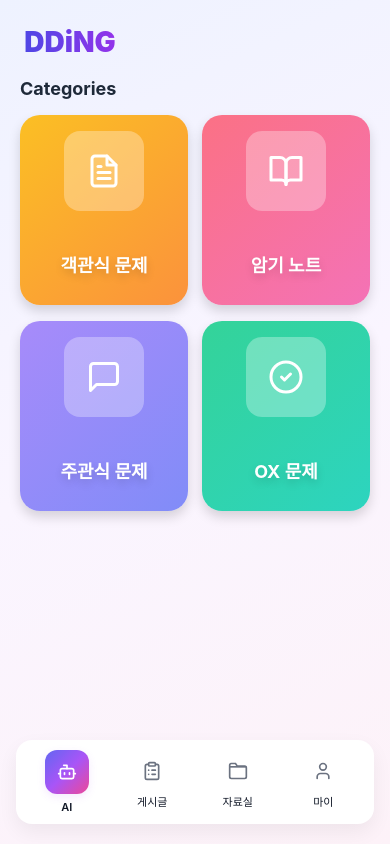
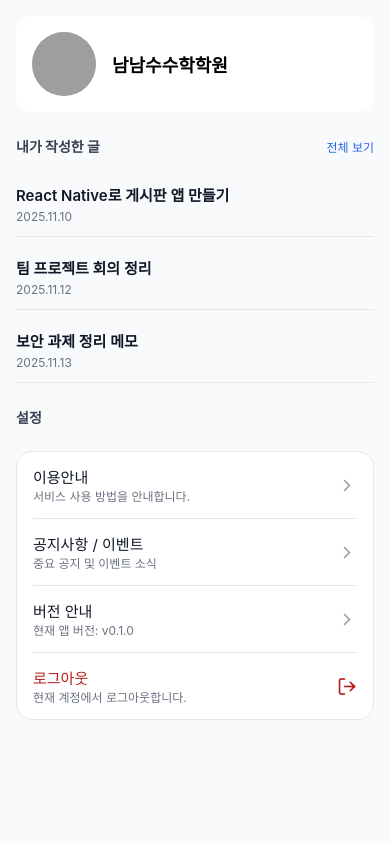
Before and after one commit to MJU-TeamProject-JSHS/frontend, a React Native app: screen /MyPageMain in a window 390 px wide. Built offline with nearby package versions, Linux system fonts and the light colour scheme; grey boxes are pictures that could not be loaded.

Commit message:
feat(mypage): 마이페이지 기본  화면 구현

```diff
--- a/App.tsx
+++ b/App.tsx
@@ -8,6 +8,8 @@
 import ProblemLoading from './src/screen/ai/ProblemLoadingScreen';
 import ProblemResultScreen from './src/screen/ai/ProblemResultScreen';
 import BoardDetailScreen from './src/screen/board/BoardDetailScreen';
+import MyPageScreen from './src/screen/mypage/MyPageMainScreen';
+
 
 const Stack = createNativeStackNavigator();
 
@@ -17,10 +19,12 @@
       <NavigationContainer>
         <Stack.Navigator screenOptions={{ headerShown: false }}>
           <Stack.Screen name="AiHome" component={AiHomeScreen} />
+
+          <Stack.Screen name="MyPageMain" component={MyPageScreen} />
+          <Stack.Screen name="BoardDetail" component={BoardDetailScreen} />
           <Stack.Screen name="ProblemMake" component={ProblemMakeScreen} />
           <Stack.Screen name="ProblemLoading" component={ProblemLoading} />
           <Stack.Screen name="ProblemResult" component={ProblemResultScreen} />
-          <Stack.Screen name="BoardDetail" component={BoardDetailScreen} />
         </Stack.Navigator>
       </NavigationContainer>
     </SafeAreaProvider>
--- a/package.json
+++ b/package.json
@@ -10,8 +10,8 @@
   },
   "dependencies": {
     "@expo/vector-icons": "^15.0.3",
-    "@react-navigation/native": "^7.1.19",
-    "@react-navigation/native-stack": "^7.6.2",
+    "@react-navigation/native": "^7.1.20",
+    "@react-navigation/native-stack": "^7.6.3",
     "expo": "~54.0.22",
     "expo-asset": "~12.0.9",
     "expo-document-picker": "~14.0.7",
--- a/src/screen/mypage/MyPageMainScreen.tsx
+++ b/src/screen/mypage/MyPageMainScreen.tsx
@@ -0,0 +1,290 @@
+import React from 'react';
+import {
+  View,
+  Text,
+  ScrollView,
+  TouchableOpacity,
+  Image,
+  Alert,
+} from 'react-native';
+import { Feather } from '@expo/vector-icons';
+
+// 테스트용 더미
+type UserProfile = {
+  id: string;
+  nickname: string;
+  avatarUrl: string;
+};
+
+type MyPost = {
+  id: number;
+  title: string;
+  createdAt: string;
+  likeCount?: number;
+  commentCount?: number;
+};
+
+const MOCK_PROFILE: UserProfile = {
+  id: 'user-1',
+  nickname: '남남수수학학원',
+  avatarUrl: 'https://i.pravatar.cc/150?img=3',
+};
+
+const MOCK_MY_POSTS: MyPost[] = [
+  {
+    id: 101,
+    title: 'React Native로 게시판 앱 만들기',
+    createdAt: '2025-11-10T09:30:00Z',
+    likeCount: 12,
+    commentCount: 3,
+  },
+  {
+    id: 102,
+    title: '팀 프로젝트 회의 정리',
+    createdAt: '2025-11-12T14:15:00Z',
+    likeCount: 5,
+    commentCount: 1,
+  },
+  {
+    id: 103,
+    title: '보안 과제 정리 메모',
+    createdAt: '2025-11-13T21:00:00Z',
+    likeCount: 0,
+    commentCount: 0,
+  },
+];
+
+const APP_VERSION = '0.1.0';
+
+//천단위로 콤마
+const fmtNumber = (n: number | undefined) =>
+  String(n ?? 0).replace(/\B(?=(\d{3})+(?!\d))/g, ',');
+
+//날짜 포맷 (YYYY.MM.DD)으로 바꾸기
+function formatDateShort(iso: string) {
+  try {
+    const d = new Date(iso);
+    const y = d.getFullYear();
+    const m = String(d.getMonth() + 1).padStart(2, '0');
+    const day = String(d.getDate()).padStart(2, '0');
+    return `${y}.${m}.${day}`;
+  } catch {
+    return '';
+  }
+}
+
+//임시 스타일
+const S = {
+  page: { flex: 1, backgroundColor: '#f9fafb' as const },
+  container: { padding: 16 },
+
+  // 섹션 헤더 (제목 + 전체 보기)
+  sectionHeaderRow: {
+    marginTop: 24,
+    marginBottom: 8,
+    flexDirection: 'row' as const,
+    alignItems: 'center' as const,
+    justifyContent: 'space-between' as const,
+  },
+  sectionTitle: {
+    fontSize: 14,
+    fontWeight: '700' as const,
+    color: '#374151',
+  },
+  sectionMoreText: {
+    fontSize: 12,
+    color: '#2563eb',
+  },
+
+  // 프로필 카드
+  profileCard: {
+    flexDirection: 'row' as const,
+    alignItems: 'center' as const,
+    padding: 16,
+    borderRadius: 16,
+    backgroundColor: '#ffffff',
+    elevation: 2,
+  },
+  avatar: {
+    width: 64,
+    height: 64,
+    borderRadius: 9999,
+    backgroundColor: '#e5e7eb',
+  },
+  profileTextWrap: { marginLeft: 16, flex: 1 },
+  nickname: { fontSize: 18, fontWeight: '700' as const },
+
+  // 내 글 목록
+  postCard: {
+    marginTop: 8,
+    paddingVertical: 12,
+    borderBottomWidth: 1,
+    borderBottomColor: '#e5e7eb',
+  },
+  postTitle: { fontSize: 15, fontWeight: '600' as const, color: '#111827' },
+  postMetaRow: {
+    flexDirection: 'row' as const,
+    alignItems: 'center' as const,
+    marginTop: 4,
+  },
+  postMetaText: { fontSize: 12, color: '#6b7280' },
+
+  // 설정 카테
+  settingCard: {
+    marginTop: 24,
+    borderRadius: 16,
+    backgroundColor: '#ffffff',
+    overflow: 'hidden' as const,
+    borderWidth: 1,
+    borderColor: '#e5e7eb',
+  },
+  settingItem: {
+    flexDirection: 'row' as const,
+    alignItems: 'center' as const,
+    justifyContent: 'space-between' as const,
+    paddingHorizontal: 16,
+    paddingVertical: 14,
+  },
+  settingLabel: { fontSize: 15, color: '#111827' },
+  settingSub: { fontSize: 12, color: '#6b7280' },
+  settingDivider: {
+    height: 1,
+    backgroundColor: '#e5e7eb',
+    marginHorizontal: 16,
+  },
+};
+
+// 일단 알림으로 대체
+function handlePressPost(post: MyPost) {
+  Alert.alert(
+    '게시글 상세',
+    `"${post.title}" 상세 페이지로 이동 예정입니다.\n\n나중에 navigation.navigate('BoardDetail', { postId: ${post.id} }) 로 연결합니다.`
+  );
+}
+
+function handlePressSetting(key: 'guide' | 'notice' | 'version' | 'logout') {
+  const msg = {
+    guide: '이용안내 화면 이동 예정',
+    notice: '공지사항/이벤트 화면 이동 예정',
+    version: `현재 앱 버전: v${APP_VERSION}`,
+    logout: '로그아웃 기능 연결 예정 (토큰 삭제 등)',
+  }[key];
+
+  Alert.alert(msg);
+}
+
+// ----- 컴포넌트 -----
+export default function MyPageScreen() {
+  const profile = MOCK_PROFILE;
+  const posts = MOCK_MY_POSTS;
+
+  return (
+    <ScrollView style={S.page} contentContainerStyle={S.container}>
+
+
+      {/* 프로필 카드 */}
+      <View style={S.profileCard}>
+        <Image source={{ uri: profile.avatarUrl }} style={S.avatar} />
+
+        <View style={S.profileTextWrap}>
+          <Text style={S.nickname}>{profile.nickname}</Text>
+        </View>
+      </View>
+
+      {/* 내가 쓴 글 + 전체 보기 */}
+      <View style={S.sectionHeaderRow}>
+        <Text style={S.sectionTitle}>내가 작성한 글</Text>
+        <TouchableOpacity
+          onPress={() =>
+            Alert.alert(
+              '전체 보기',
+              '내가 작성한 모든 글 목록 화면으로 이동 예정입니다.'
+            )
+          }
+        >
+          <Text style={S.sectionMoreText}>전체 보기</Text>
+        </TouchableOpacity>
+      </View>
+
+      {posts.length === 0 ? (
+        <Text style={{ fontSize: 13, color: '#9ca3af' }}>
+          아직 작성한 게시글이 없습니다.
+        </Text>
+      ) : (
+        posts.map(post => (
+          <TouchableOpacity
+            key={post.id}
+            style={S.postCard}
+            activeOpacity={0.7}
+            onPress={() => handlePressPost(post)}
+          >
+            <Text style={S.postTitle} numberOfLines={1}>
+              {post.title}
+            </Text>
+            <View style={S.postMetaRow}>
+              {/* ✅ 날짜만 표시 (좋아요 수 제거) */}
+              <Text style={S.postMetaText}>
+                {formatDateShort(post.createdAt)}
+              </Text>
+            </View>
+          </TouchableOpacity>
+        ))
+      )}
+
+      {/* 설정 */}
+      <Text style={[S.sectionTitle, { marginTop: 24 }]}>설정</Text>
+
+      <View style={S.settingCard}>
+        <TouchableOpacity
+          style={S.settingItem}
+          onPress={() => handlePressSetting('guide')}
+        >
+          <View>
+            <Text style={S.settingLabel}>이용안내</Text>
+            <Text style={S.settingSub}>서비스 사용 방법을 안내합니다.</Text>
+          </View>
+          <Feather name="chevron-right" size={20} color="#9ca3af" />
+        </TouchableOpacity>
+
+        <View style={S.settingDivider} />
+
+        <TouchableOpacity
+          style={S.settingItem}
+          onPress={() => handlePressSetting('notice')}
+        >
+          <View>
+            <Text style={S.settingLabel}>공지사항 / 이벤트</Text>
+            <Text style={S.settingSub}>중요 공지 및 이벤트 소식</Text>
+          </View>
+          <Feather name="chevron-right" size={20} color="#9ca3af" />
+        </TouchableOpacity>
+
+        <View style={S.settingDivider} />
+
+        <TouchableOpacity
+          style={S.settingItem}
+          onPress={() => handlePressSetting('version')}
+        >
+          <View>
+            <Text style={S.settingLabel}>버전 안내</Text>
+            <Text style={S.settingSub}>현재 앱 버전: v{APP_VERSION}</Text>
+          </View>
+          <Feather name="chevron-right" size={20} color="#9ca3af" />
+        </TouchableOpacity>
+
+        <View style={S.settingDivider} />
+
+        <TouchableOpacity
+          style={S.settingItem}
+          onPress={() => handlePressSetting('logout')}
+        >
+          <View>
+            <Text style={[S.settingLabel, { color: '#b91c1c' }]}>로그아웃</Text>
+            <Text style={S.settingSub}>현재 계정에서 로그아웃합니다.</Text>
+          </View>
+          <Feather name="log-out" size={20} color="#b91c1c" />
+        </TouchableOpacity>
+      </View>
+    </ScrollView>
+  );
+}
```
Also changed, not shown: 1 other file (tests, documents, lock files or other folders).
